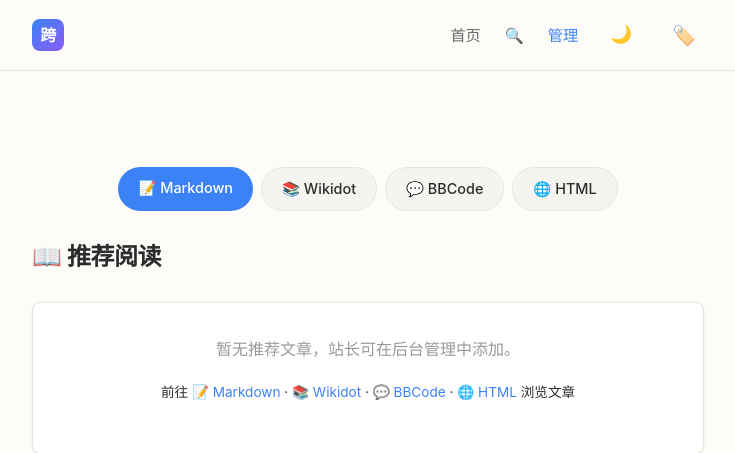
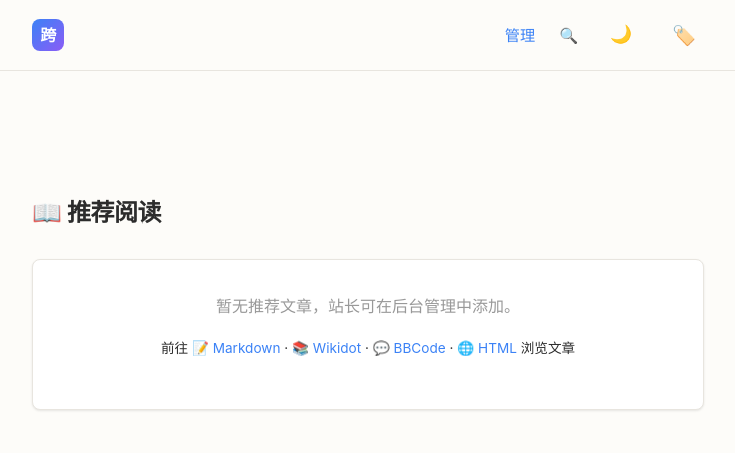
Before and after one commit to CrossDark/PyKYCH, a Python web app: template src/pykych/templates/home.html in a window 1280 px wide. Shown: the top 453 px of the page, without its empty margins (272-1007 px from the left). Run offline with Jinja, Linux system fonts and the light colour scheme; the template is opened without the code that fills it, so the values that code supplies are empty.

Commit message:
更改首页

```diff
--- a/src/pykych/main.py
+++ b/src/pykych/main.py
@@ -82,7 +82,7 @@ async def home():
     important_notifications = await notification_manager.get_important_notifications()
     return render_template(
         "home.html",
-        title="跨越晨昏 - 首页",
+        title="跨越晨昏",
         subtitle="欢迎来到我的个人网站",
         subsite_links=subsite_links,
         featured_articles=featured,
--- a/src/pykych/templates/base.html
+++ b/src/pykych/templates/base.html
@@ -675,9 +675,8 @@
                 <span class="logo-icon">跨</span>
             </a>
             <nav>
-                <a href="/">首页</a>
+                <a href="/admin" style="color: var(--accent);">管理</a>
                 <a href="/search" title="搜索" aria-label="搜索">🔍</a>
-                <a href="/admin" style="color: var(--accent);">管理</a>
                 <button class="theme-toggle" onclick="toggleTheme()" title="切换黑暗/明亮模式" aria-label="切换主题">
                     <span class="theme-icon" id="themeIcon">🌙</span>
                 </button>
--- a/src/pykych/templates/home.html
+++ b/src/pykych/templates/home.html
@@ -52,69 +52,6 @@
 </div>
 {% endif %}
 
-<!-- 快捷入口 -->
-<div style="text-align: center; margin-bottom: 0.5rem; display: flex; flex-wrap: wrap; justify-content: center; gap: 0.5rem;">
-    <a href="/md" style="
-        display: inline-block;
-        padding: 0.5rem 1.25rem;
-        background: var(--accent);
-        color: #fff;
-        border-radius: 2rem;
-        text-decoration: none;
-        font-weight: 500;
-        font-size: 0.9rem;
-        transition: background 0.2s;
-    " onmouseover="this.style.background='var(--accent-hover)'"
-       onmouseout="this.style.background='var(--accent)'">
-        📝 Markdown
-    </a>
-    <a href="/wikidot" style="
-        display: inline-block;
-        padding: 0.5rem 1.25rem;
-        background: var(--code-bg);
-        color: var(--text);
-        border: 1px solid var(--border);
-        border-radius: 2rem;
-        text-decoration: none;
-        font-weight: 500;
-        font-size: 0.9rem;
-        transition: all 0.2s;
-    " onmouseover="this.style.borderColor='var(--accent)';this.style.color='var(--accent)'"
-       onmouseout="this.style.borderColor='var(--border)';this.style.color='var(--text)'">
-        📚 Wikidot
-    </a>
-    <a href="/bbcode" style="
-        display: inline-block;
-        padding: 0.5rem 1.25rem;
-        background: var(--code-bg);
-        color: var(--text);
-        border: 1px solid var(--border);
-        border-radius: 2rem;
-        text-decoration: none;
-        font-weight: 500;
-        font-size: 0.9rem;
-        transition: all 0.2s;
-    " onmouseover="this.style.borderColor='var(--accent)';this.style.color='var(--accent)'"
-       onmouseout="this.style.borderColor='var(--border)';this.style.color='var(--text)'">
-        💬 BBCode
-    </a>
-    <a href="/html" style="
-        display: inline-block;
-        padding: 0.5rem 1.25rem;
-        background: var(--code-bg);
-        color: var(--text);
-        border: 1px solid var(--border);
-        border-radius: 2rem;
-        text-decoration: none;
-        font-weight: 500;
-        font-size: 0.9rem;
-        transition: all 0.2s;
-    " onmouseover="this.style.borderColor='var(--accent)';this.style.color='var(--accent)'"
-       onmouseout="this.style.borderColor='var(--border)';this.style.color='var(--text)'">
-        🌐 HTML
-    </a>
-</div>
-
 <h2 style="margin-top: 1.5rem; margin-bottom: 0.75rem;">📖 推荐阅读</h2>
 <div class="article-list">
     {% if featured_articles %}
```
